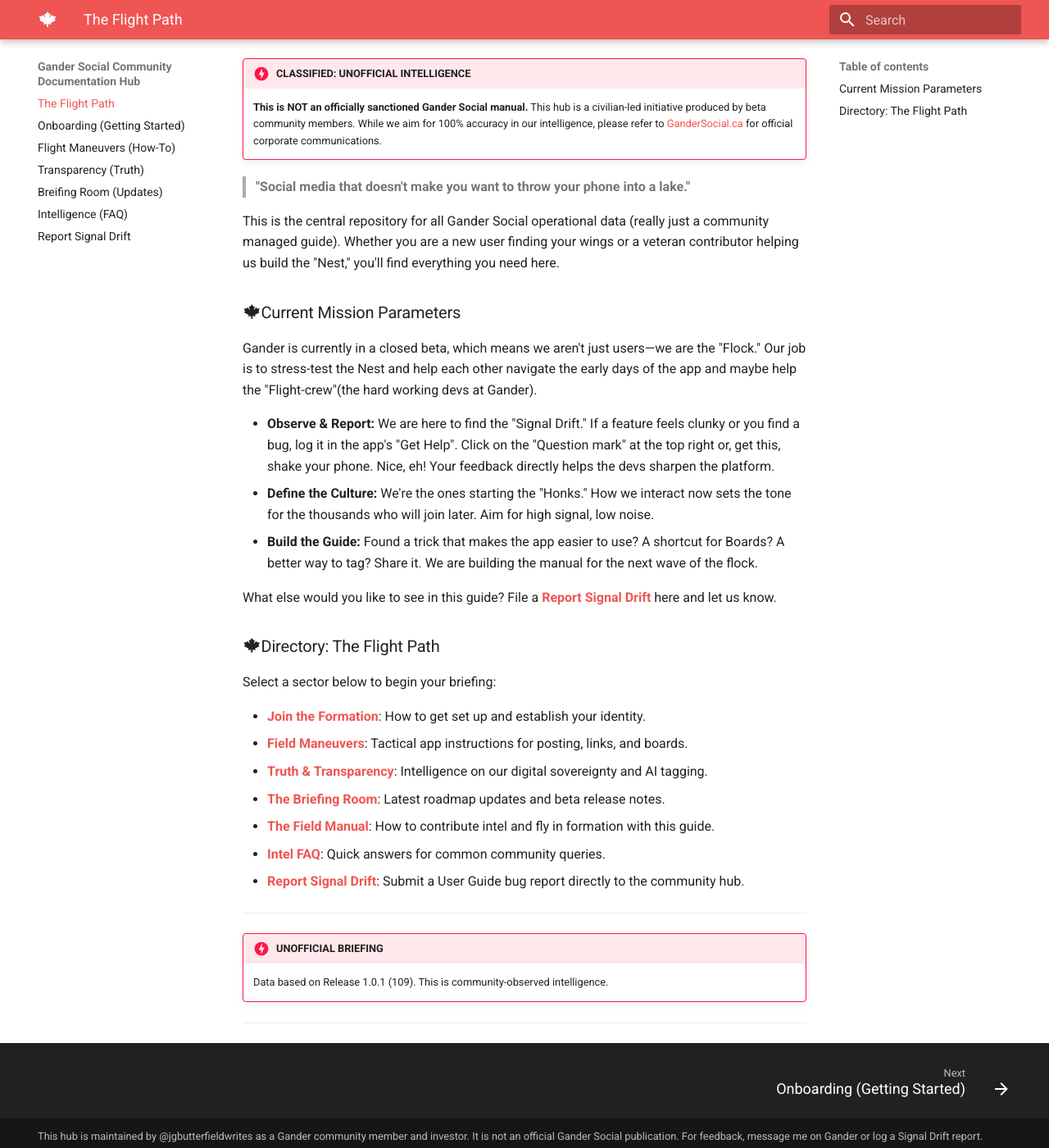
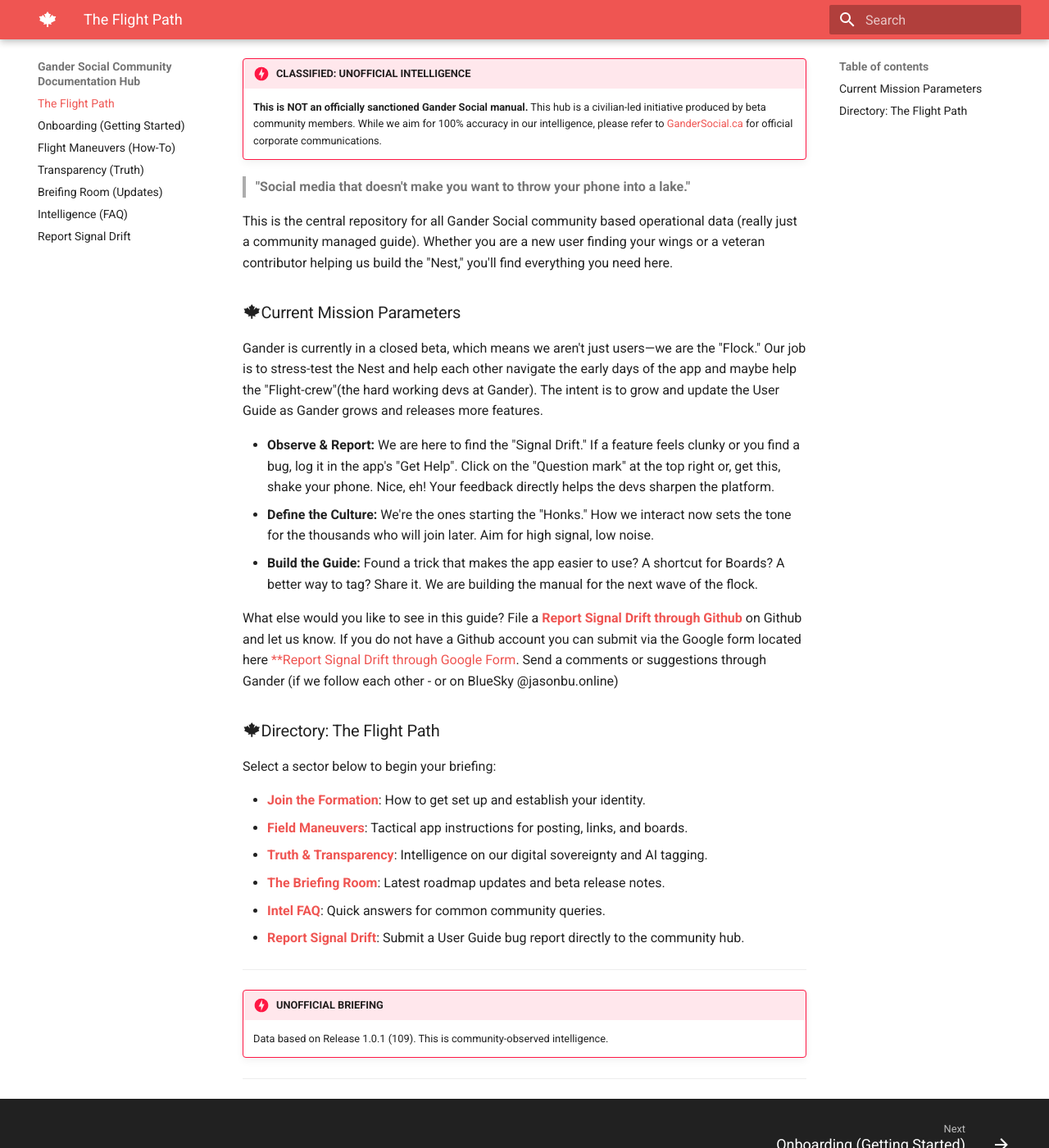
Before and after one commit to jasonbutt/gander-social-docs, an MkDocs documentation site: the page built from docs/index.md, in a window 1280 px wide and 1400 px high, scrolled down 343 px. Shown: the whole window at 82% size. Built offline with MkDocs 1.6.1 and Material for MkDocs 9.7.7, drawn with Linux system fonts in a browser that asks for light colours; some of the changed text lies outside the part shown.

Commit message:
Added Google form

```diff
--- a/docs/index.md
+++ b/docs/index.md
@@ -8,17 +8,18 @@
 
 > **"Social media that doesn't make you want to throw your phone into a lake."**
 
-This is the central repository for all Gander Social operational data (really just a community managed guide). Whether you are a new user finding your wings or a veteran contributor helping us build the "Nest," you'll find everything you need here.
+This is the central repository for all Gander Social community based operational data (really just a community managed guide). Whether you are a new user finding your wings or a veteran contributor helping us build the "Nest," you'll find everything you need here.
 
 ### :material-leaf-maple:Current Mission Parameters
 
-Gander is currently in a closed beta, which means we aren't just users—we are the "Flock." Our job is to stress-test the Nest and help each other navigate the early days of the app and maybe help the "Flight-crew"(the hard working devs at Gander).
+Gander is currently in a closed beta, which means we aren't just users—we are the "Flock." Our job is to stress-test the Nest and help each other navigate the early days of the app and maybe help the "Flight-crew"(the hard working devs at Gander). The intent is to grow and update the User Guide as Gander grows and releases more features.
 
 - **Observe & Report:** We are here to find the "Signal Drift." If a feature feels clunky or you find a bug, log it in the app's "Get Help". Click on the "Question mark" at the top right or, get this, shake your phone. Nice, eh! Your feedback directly helps the devs sharpen the platform.
 - **Define the Culture:** We're the ones starting the "Honks." How we interact now sets the tone for the thousands who will join later. Aim for high signal, low noise.
 - **Build the Guide:** Found a trick that makes the app easier to use? A shortcut for Boards? A better way to tag? Share it. We are building the manual for the next wave of the flock.
 
-What else would you like to see in this guide? File a [**Report Signal Drift**](https://github.com/jasonbutt/gander-social-docs/issues/new/choose) here and let us know.
+What else would you like to see in this guide? File a [**Report Signal Drift through Github**](https://github.com/jasonbutt/gander-social-docs/issues/new/choose) on Github and let us know. If you do not have a Github account you can submit via the Google form located here [**Report Signal Drift through Google Form](https://forms.gle/aqf7NzzWMouooegt6).
+Send a comments or suggestions through Gander (if we follow each other - or on BlueSky @jasonbu.online)
 
 ### :material-leaf-maple:Directory: The Flight Path
 
@@ -28,7 +29,6 @@
 - [**Field Maneuvers**](how-to.md): Tactical app instructions for posting, links, and boards.
 - [**Truth & Transparency**](transparency.md): Intelligence on our digital sovereignty and AI tagging.
 - [**The Briefing Room**](briefing-room.md): Latest roadmap updates and beta release notes.
-- [**The Field Manual**](contributing.md): How to contribute intel and fly in formation with this guide.
 - [**Intel FAQ**](faq.md): Quick answers for common community queries.
 - [**Report Signal Drift**](https://github.com/jasonbutt/gander-social-docs/issues/new/choose): Submit a User Guide bug report directly to the community hub.
 
--- a/mkdocs.yml
+++ b/mkdocs.yml
@@ -38,4 +38,5 @@
 copyright: >-
   This hub is maintained by @jgbutterfieldwrites as a Gander community member and investor.
   It is not an official Gander Social publication.
-  For feedback, message me on Gander or <a href="https://github.com/jasonbutt/gander-social-docs/issues/new/choose">log a Signal Drift report</a>.
+  For feedback, message me on Gander or <a href="https://github.com/jasonbutt/gander-social-docs/issues/new/choose">log a Signal Drift report on Github</a>
+  or through the <a href="https://forms.gle/aqf7NzzWMouooegt6">Report Signal Drift Google Form</a>.
```
Also changed, not shown: README.md (+2 -2 lines).
